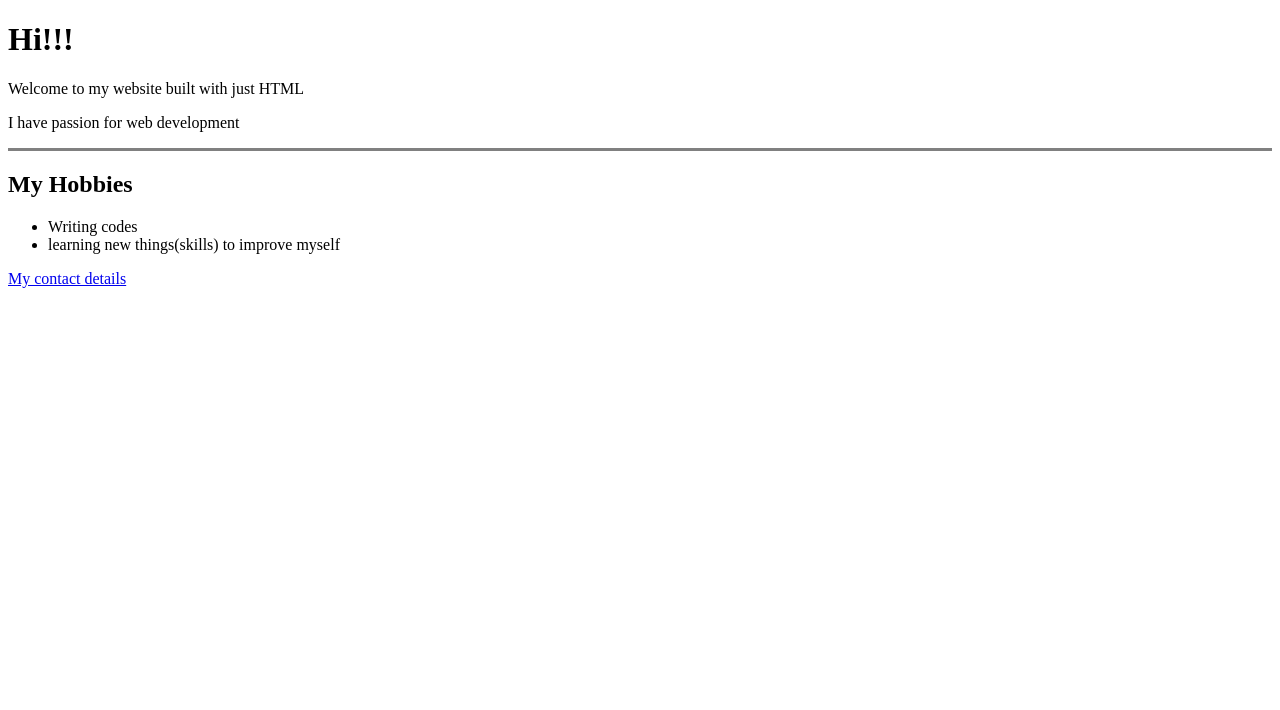
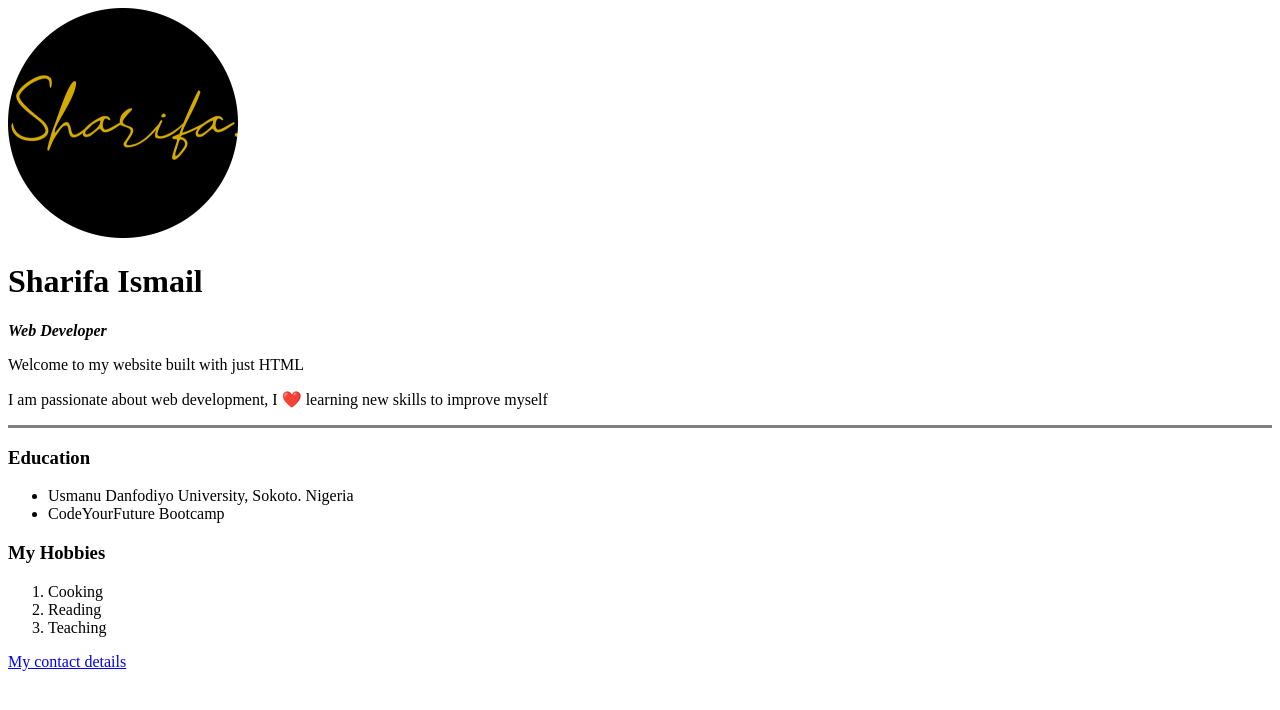
Before and after one commit to Sharifa1/Pure-HTML-Website, a plain HTML site: page index.html in a window 1280 px wide. Drawn offline with Linux system fonts and the light colour scheme.

Commit message:
image and few things about myself

```diff
--- a/index.html
+++ b/index.html
@@ -6,16 +6,32 @@
     <title>Sharifa's HTML Website</title>
   </head>
   <body>
-    <h1>Hi!!!</h1>
+    <img
+      src="images/sharifa-modified.png"
+      alt="sharifa profile picture"
+      srcset="images/sharifa-modified.png 2x"
+    />
+    <h1>Sharifa Ismail</h1>
+    <p>
+      <em><strong>Web Developer</strong></em>
+    </p>
+    <p>
     <p>Welcome to my website built with just HTML</p>
-    <p>I have passion for web development</p>
+    <p>I am passionate about web development, I ❤️ learning new skills to improve
+      myself</p>
     <hr size="3" noshade />
+    <h3>Education</h3>
+    <ul>
+      <li>Usmanu Danfodiyo University, Sokoto. Nigeria</li>
+      <li>CodeYourFuture Bootcamp</li>
+    </ul>
 
-    <h2>My Hobbies</h2>
-    <ul>
-      <li>Writing codes</li>
-      <li>learning new things(skills) to improve myself</li>
-    </ul>
+    <h3>My Hobbies</h3>
+    <ol>
+      <li>Cooking</li>
+      <li>Reading</li>
+      <li>Teaching</li>
+    </ol>
     <a href="contact.html">My contact details</a>
   </body>
 </html>
```
Also changed, not shown: images/sharifa-modified.png (added).
